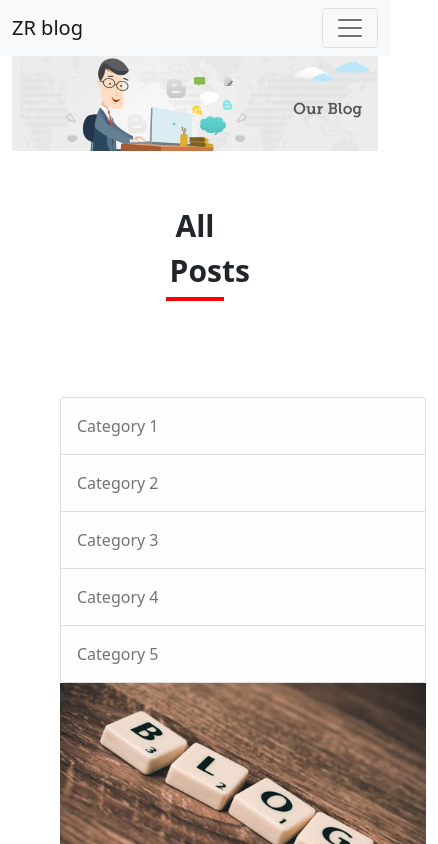
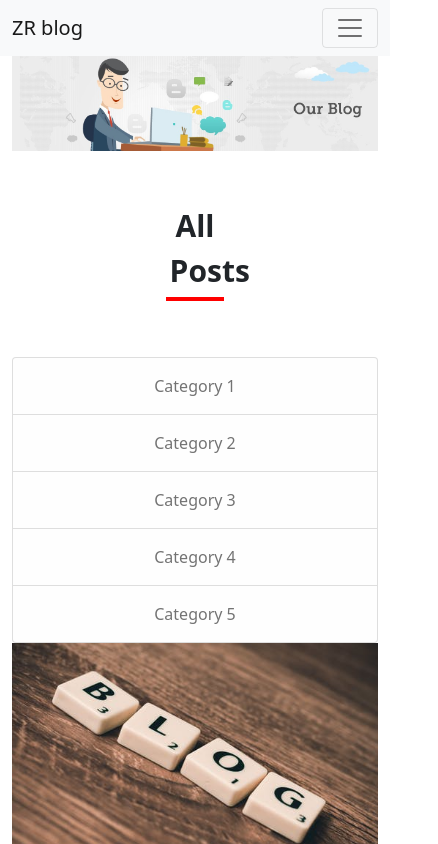
Before and after one commit to zahid-rahman/mern-blogsite, a React (Create React App) app in the folder client/: page / in a window 390 px wide. Shown: the top 844 px of the page, 438 px wide, since content can reach past the window. Built offline with nearby package versions, Linux system fonts and the light colour scheme.

Commit message:
FIX:(client) added homepage responsive fix

```diff
--- a/client/src/components/home/Home.jsx
+++ b/client/src/components/home/Home.jsx
@@ -16,12 +16,12 @@ const Home = () => {
 
                 <Title titleName="All Posts" />
 
-                <Container className="m-5">
-                    <Row>
-                        <Col lg={2}>
+                <Container className="mt-2 text-center">
+                    <Row className="text-center">
+                        <Col xl={2}>
                             <CategorySidebar></CategorySidebar>
                         </Col>
-                        <Col lg={10}>
+                        <Col xl={10}>
                             <Posts totalPosts={6}></Posts>
                         </Col>
                     </Row>
```
